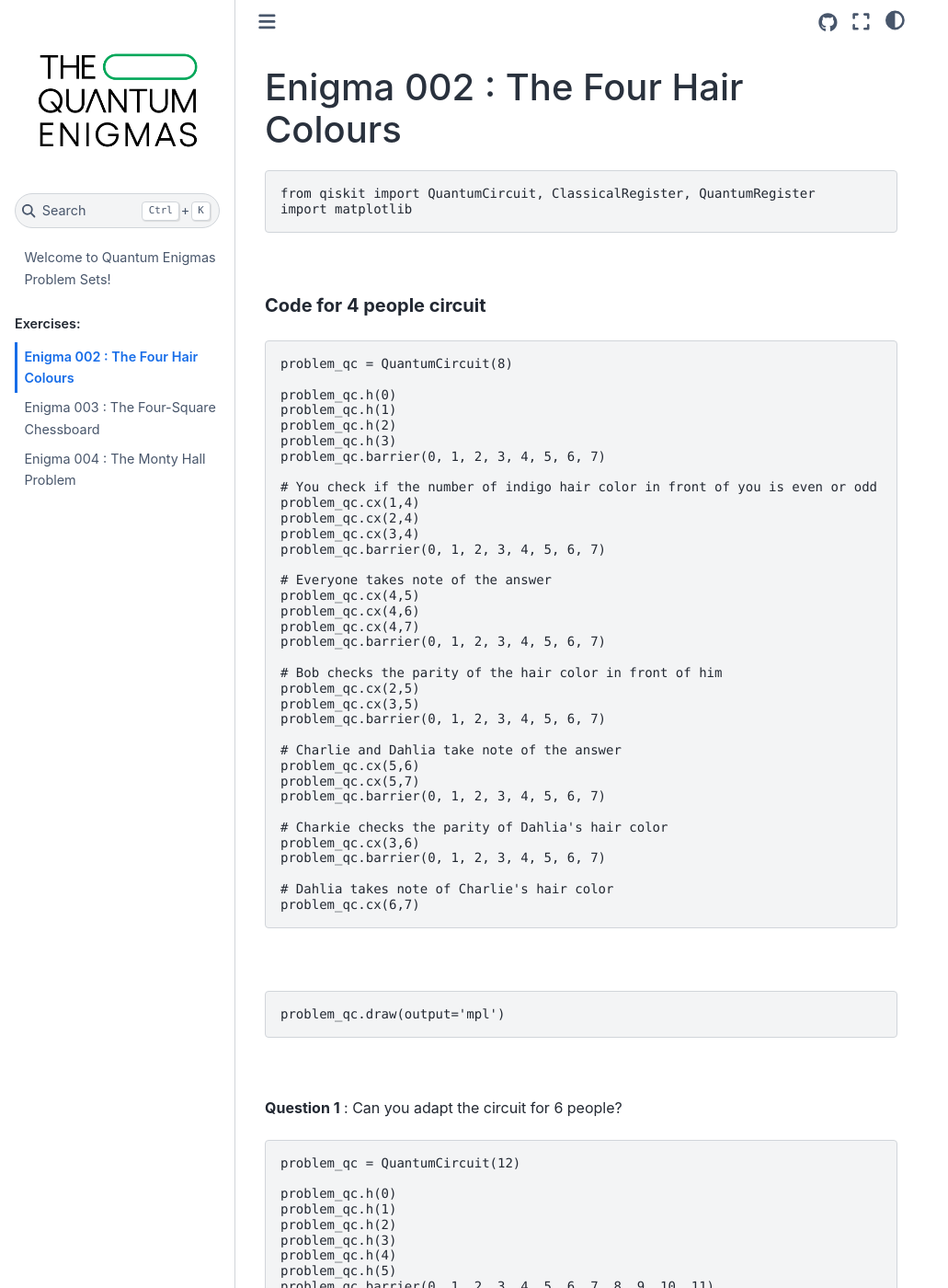
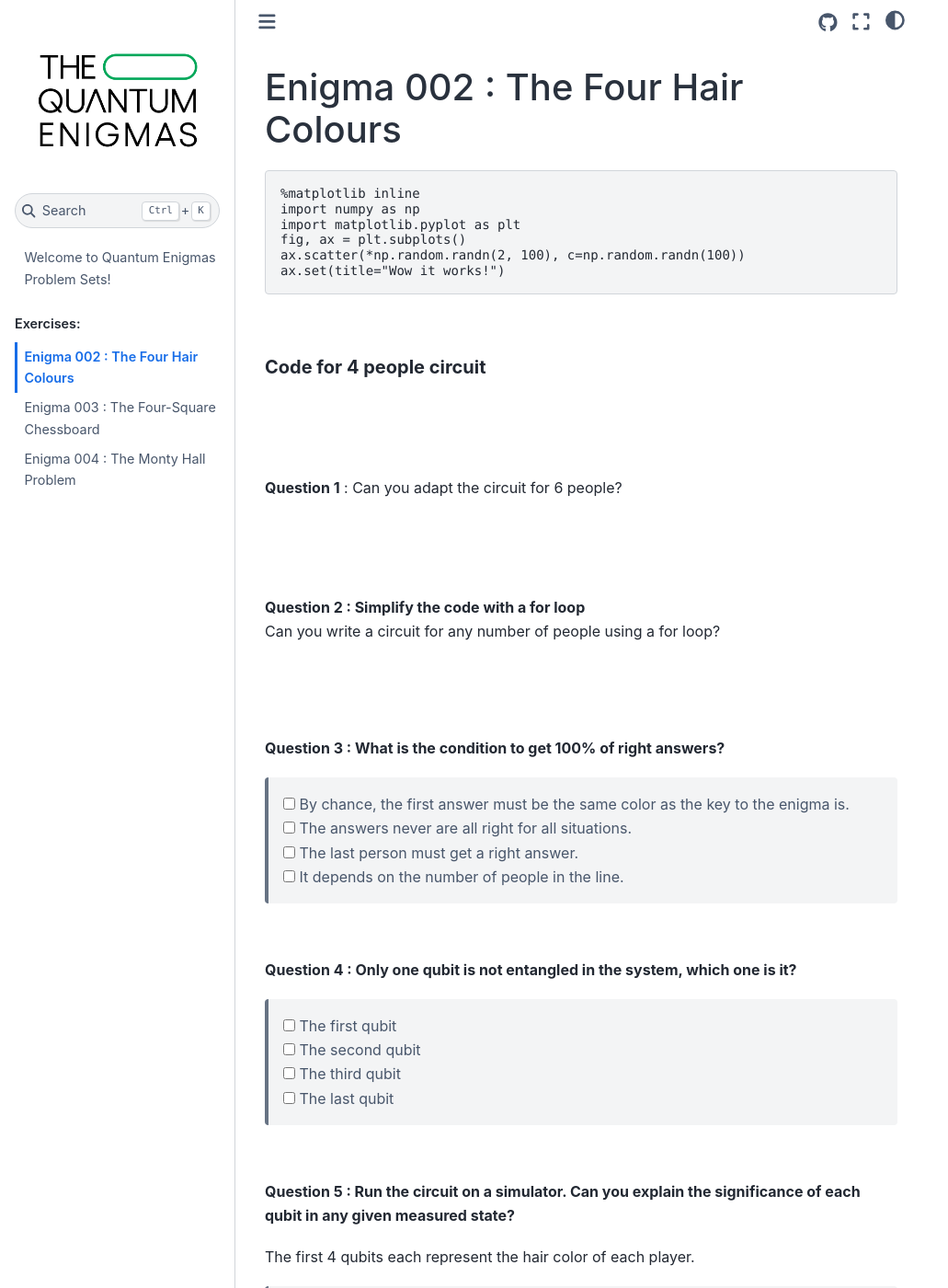
Before and after one commit to algolab-quantique/quantum-enigmas, a Sphinx documentation site: the page built from documentation/source/enigmas/enigma2.rst, in a window 1280 px wide and 1400 px high. Shown: the whole window at 92% size, without its empty margins (0-1031 px from the left). Built offline with Sphinx 7.4.7 and the Sphinx Book theme 1.1.4, drawn with Linux system fonts in a browser that asks for light colours; comment, search, counter and statistics services are not loaded; some of the changed text lies outside the part shown.

Commit message:
Trying new requirements for kernel building

```diff
--- a/documentation/source/enigmas/enigma2.rst
+++ b/documentation/source/enigmas/enigma2.rst
@@ -12,15 +12,26 @@
             repo: "algolab-quantique/quantum-enigmas",
             },
             codeMirrorConfig: {
-                theme: 'neatheme',
+            theme: 'neatheme',
             },
-            mountActivateWidget:  true,
-            mountStatusWidget:  true
+            mountActivateWidget: true,
+            mountStatusWidget: true
         }
     </script>
     <div class="thebe-activate"></div>
     <div class="thebe-status"></div>
     <script src="https://unpkg.com/thebe@latest/lib/index.js"></script>
+
+.. raw:: html
+
+    <pre data-executable="true" data-language="python">
+    %matplotlib inline
+    import numpy as np
+    import matplotlib.pyplot as plt
+    fig, ax = plt.subplots()
+    ax.scatter(*np.random.randn(2, 100), c=np.random.randn(100))
+    ax.set(title="Wow it works!")
+    </pre>
 
 .. <pre data-executable="true" data-language="python">
 .. %matplotlib inline
@@ -42,8 +53,8 @@
     document.querySelector("#activateButton").addEventListener('click', bootstrapThebe)
     </script>
 
-.. raw:: html
-
+.. .. raw:: html
+..
     <pre data-executable="true" data-language="python">
     from qiskit import QuantumCircuit, ClassicalRegister, QuantumRegister
     import matplotlib
@@ -63,8 +74,8 @@
 .. Code for 4 people circuit
 .. ^^^^^^^^^^^^^^^^^^^^^^^^^
 
-.. raw:: html
-
+.. .. raw:: html
+..
     <pre data-executable="true" data-language="python">
     problem_qc = QuantumCircuit(8)
 
@@ -106,8 +117,8 @@
 
 |
 
-.. raw:: html
-
+.. .. raw:: html
+..
     <pre data-executable="true" data-language="python">
     problem_qc.draw(output='mpl')
     </pre>
@@ -116,8 +127,8 @@
 
 **Question 1** : Can you adapt the circuit for 6 people?
 
-.. raw:: html
-
+.. .. raw:: html
+..
     <pre data-executable="true" data-language="python">
     problem_qc = QuantumCircuit(12)
 
@@ -191,8 +202,8 @@
 
 |
 
-.. raw:: html
-
+.. .. raw:: html
+..
     <pre data-executable="true" data-language="python">
     problem_qc.draw(output='mpl')
     </pre>
@@ -202,8 +213,8 @@
 | **Question 2 : Simplify the code with a for loop**
 | Can you write a circuit for any number of people using a for loop?
 
-.. raw:: html
-
+.. .. raw:: html
+..
     <pre data-executable="true" data-language="python" data-readonly>
     nb_players = 6
 
@@ -228,8 +239,8 @@
 
 |
 
-.. raw:: html
-
+.. .. raw:: html
+..
     <pre data-executable="true" data-language="python">
     problem_qc.draw(output='mpl')
     </pre>
```
Also changed, not shown: requirements.txt (+57 -5 lines), 2 other files.
